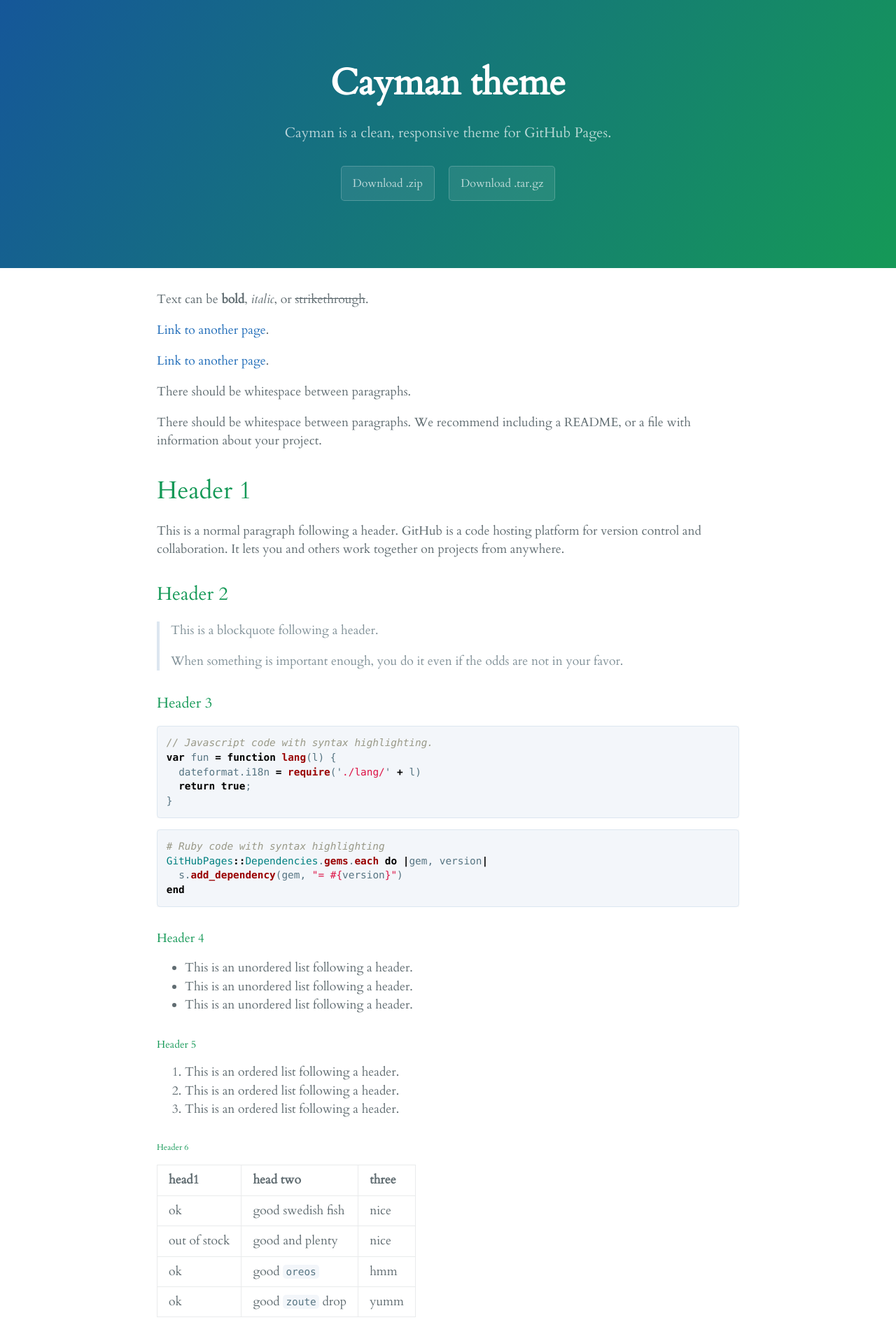
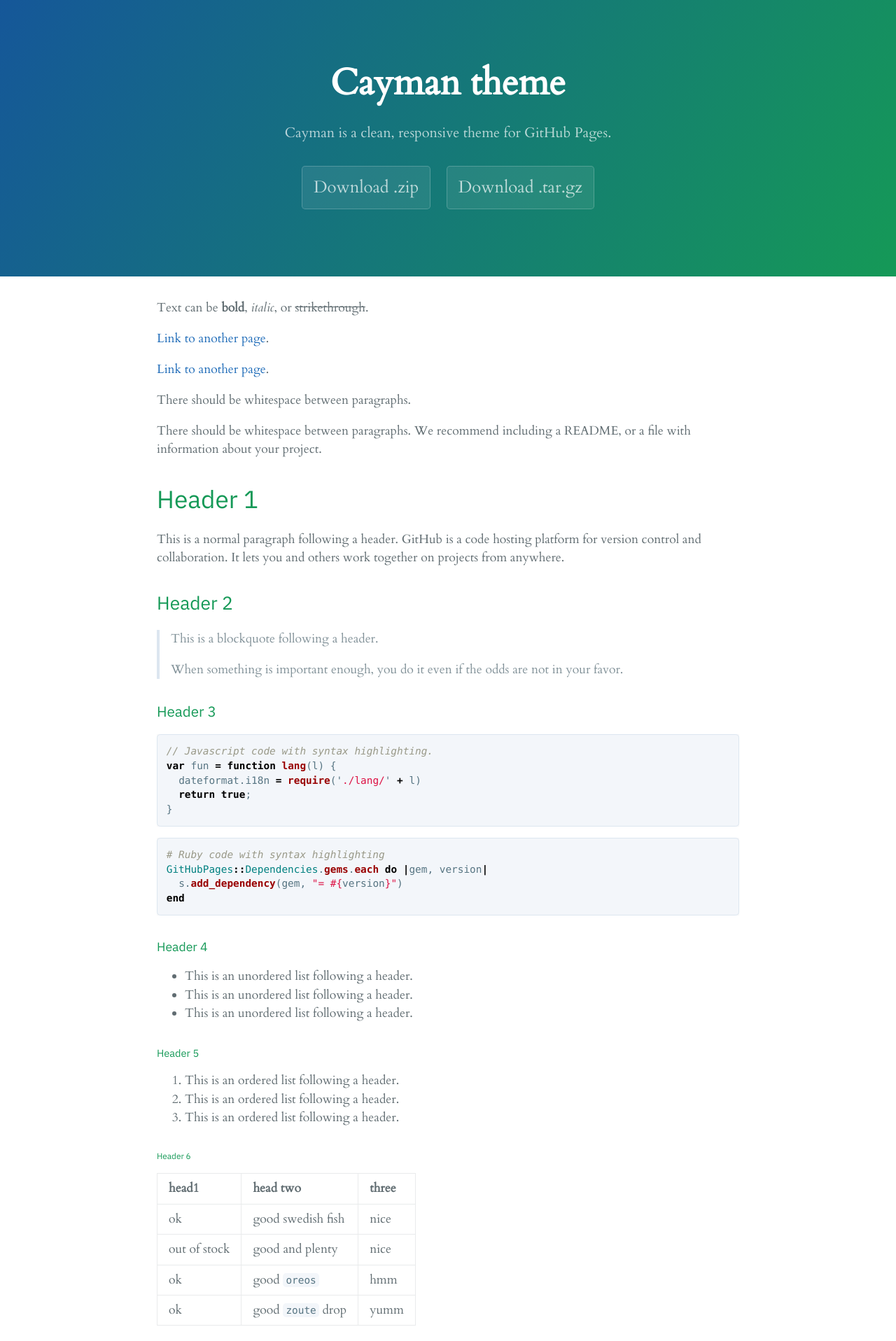
Before and after one commit to Designing-Hope/designing-hope.github.io, a Jekyll site: the page built from index.md, in a window 1280 px wide. Shown: the top 1916 px of the page at 70% size. Built offline with Jekyll 4.4.1, drawn with Linux system fonts in a browser that asks for light colours.

Commit message:
Updated styles

```diff
--- a/_sass/jekyll-theme-cayman.scss
+++ b/_sass/jekyll-theme-cayman.scss
@@ -29,7 +29,7 @@
   padding: 0;
   margin: 0;
   font-family: "Cardo", Georgia, serif;
-  font-size: 16px;
+  font-size: 24px;
   line-height: 1.5;
   color: $body-text-color;
 }
@@ -207,6 +207,7 @@
   h4,
   h5,
   h6 {
+    font-family: "IBM Plex Sans", Helvetica, Arial, sans-serif;
     margin-top: 2rem;
     margin-bottom: 1rem;
     font-weight: normal;
```
